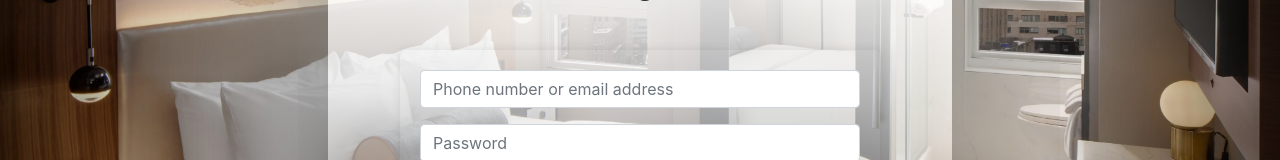
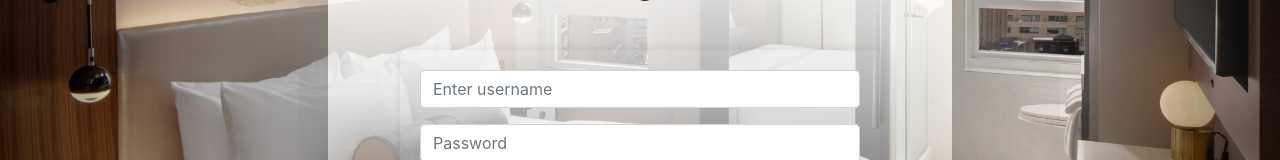
Before and after one commit to shanebenjamindev/infotel-react-ts, a React (Vite) app: page /login in a window 1280 px wide. Shown: the part 289-449 px from the top of the page. Built offline with nearby package versions, Linux system fonts and the light colour scheme.

Commit message:
optimized sub optimal

```diff
--- a/src/pages/Login/Login.tsx
+++ b/src/pages/Login/Login.tsx
@@ -81,7 +81,7 @@ export default function Login() {
                   type="email"
                   id="form2Example11"
                   className="form-control"
-                  placeholder="Phone number or email address"
+                  placeholder="Enter username"
                   value={username}
                   onChange={handleUsernameChange}
                 />
```
